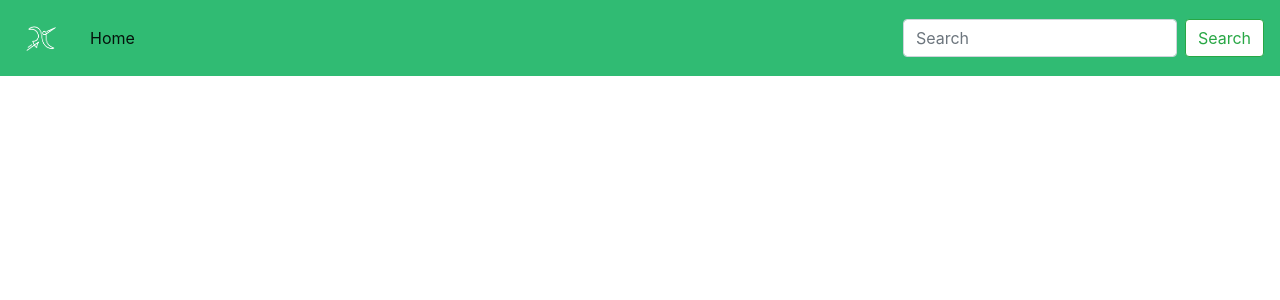
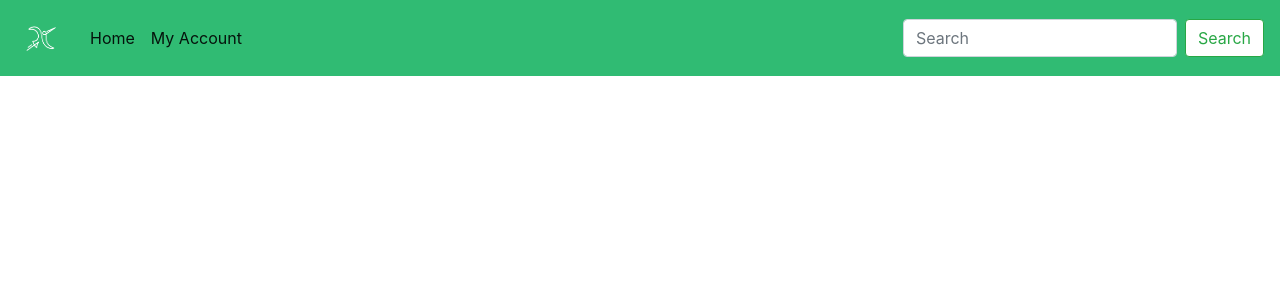
Before and after one commit to davidkohr/stork, a Django app: page /storkbaby/1/ in a window 1280 px wide. Shown: the top 300 px of the page. Run offline with Django 3.2, Linux system fonts and the light colour scheme; some libraries are stand-ins or nearby versions.

Commit message:
added 'myaccount' button

```diff
--- a/storkbaby/storkbabyapp/templates/storkbabyapp/base.html
+++ b/storkbaby/storkbabyapp/templates/storkbabyapp/base.html
@@ -28,6 +28,9 @@
           <li class="nav-item active">
             <a class="nav-link" href="/storkbaby/{{my_id}}">Home <span class="sr-only">(current)</span></a>
           </li>
+          <li class="nav-item active">
+              <a class="nav-link" href="/storkbaby/{{my_id}}/{{my_id}}/profile">My Account<span class="sr-only">(current)</span></a>
+            </li>
         </ul>
       </div>
       <form class="form-inline my-2 my-lg-0" type="get" action="/storkbaby/{{my_id}}/search" method="POST" style="margin: 0">
```
